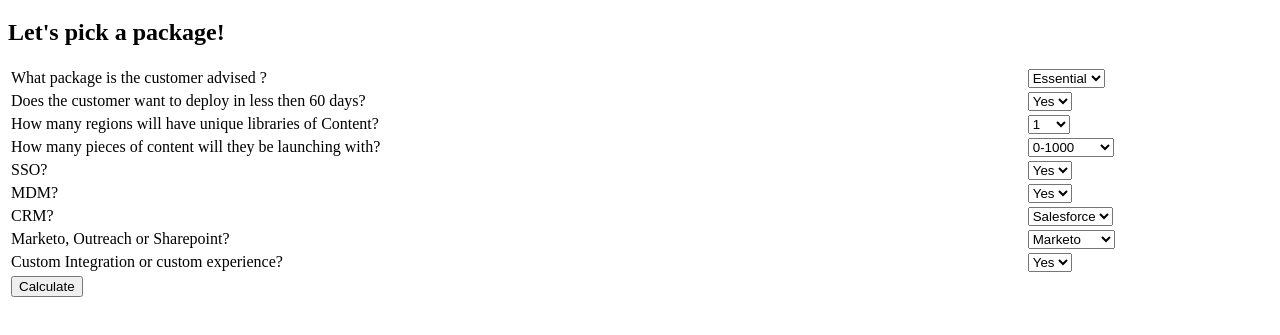
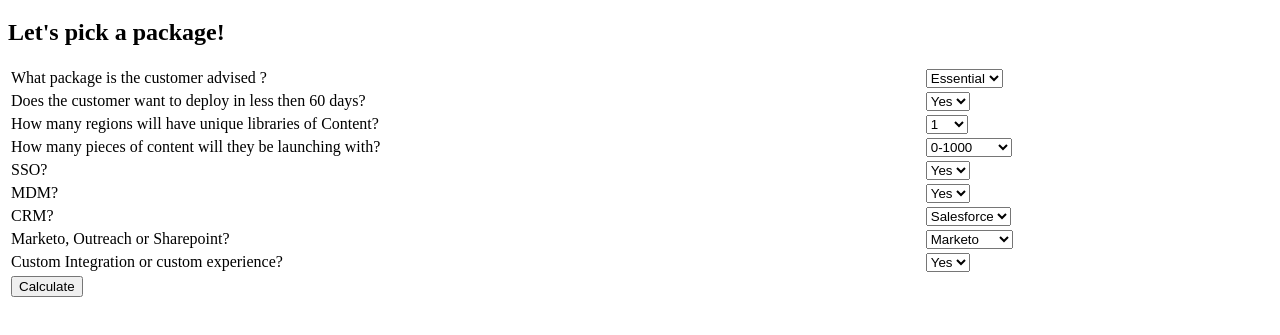
Before and after one commit to mphaley/Package-Picker, a website: page src/index.html in a window 1280 px wide. Shown: the part 87-422 px from the top of the page. Drawn offline with Linux system fonts and the light colour scheme.

Commit message:
Michael, notice that the table width attribute has been taken out and is now driven by the connected style sheet, at least that is what my intention was in this commit, let me know if this is not the case!

```diff
--- /dev/null
+++ b/src/css/moble.css
@@ -0,0 +1,5 @@
+/* CSS Document */
+
+Table{
+	width: 90%;
+}
--- a/src/index.html
+++ b/src/index.html
@@ -1,6 +1,8 @@
 
 <html>
     <head>
+		<link type="text/css" href="css/moble.css">
+		<link rel="stylesheet" type="text/css" href="css/moble.css">
         <title>Package Picker</title>
     </head>
     <body> Hi
@@ -14,7 +16,7 @@
   		</div>
 
 		<div class='number-input'>
-  		<table style="width:100%">
+  		<table>
 
   			<!-- FIRST ROW -->
     		<tr>
```
